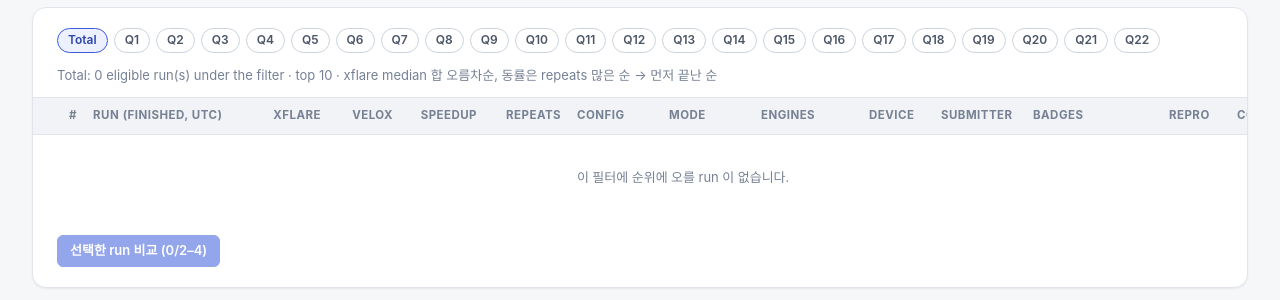
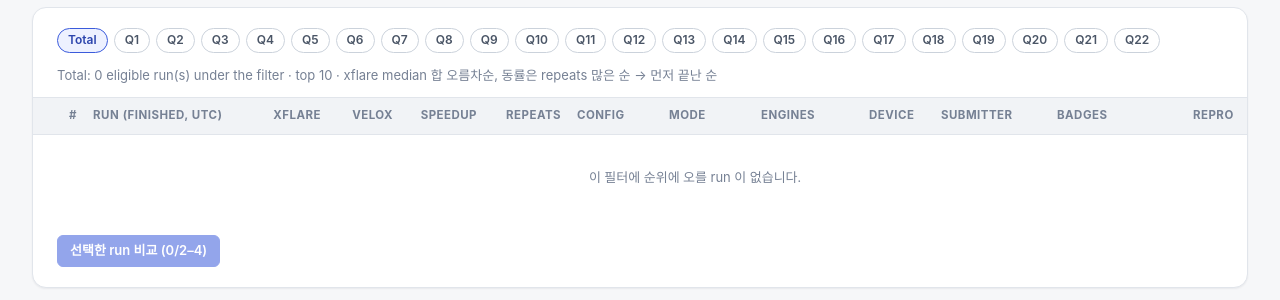
Before and after one commit to xcena-dev/xflare-leaderboard, a Flask app: page /b/xflare_leaderboard in a window 1280 px wide. Shown: the part 490-790 px from the top of the page. Run offline with Flask 2, Linux system fonts and the light colour scheme.

Commit message:
fix: keep the board's Submitter header whole after widening Run
The Run column grew by 24px; the board's minimum width grows with it, so on narrower screens the table scrolls
instead of cutting "Submitter".

Co-Authored-By: Claude Opus 5.5 <noreply@anthropic.com>

```diff
--- a/static/leaderboard.css
+++ b/static/leaderboard.css
@@ -92,7 +92,7 @@ td.lb-empty { text-align: center; padding: var(--space-6) var(--space-5); white-
 
 /* Column widths for the fixed layout (cells are border-box: padding included); Submitter takes what is left.
    A narrower page scrolls the table. */
-.lb-board { min-width: 1300px; }
+.lb-board { min-width: 1324px; }
 .lb-board th, .lb-board td { padding-left: 8px; padding-right: 8px; }
 .lb-board th:nth-child(1) { width: 52px; }
 .lb-board th:nth-child(2) { width: 172px; }
```
